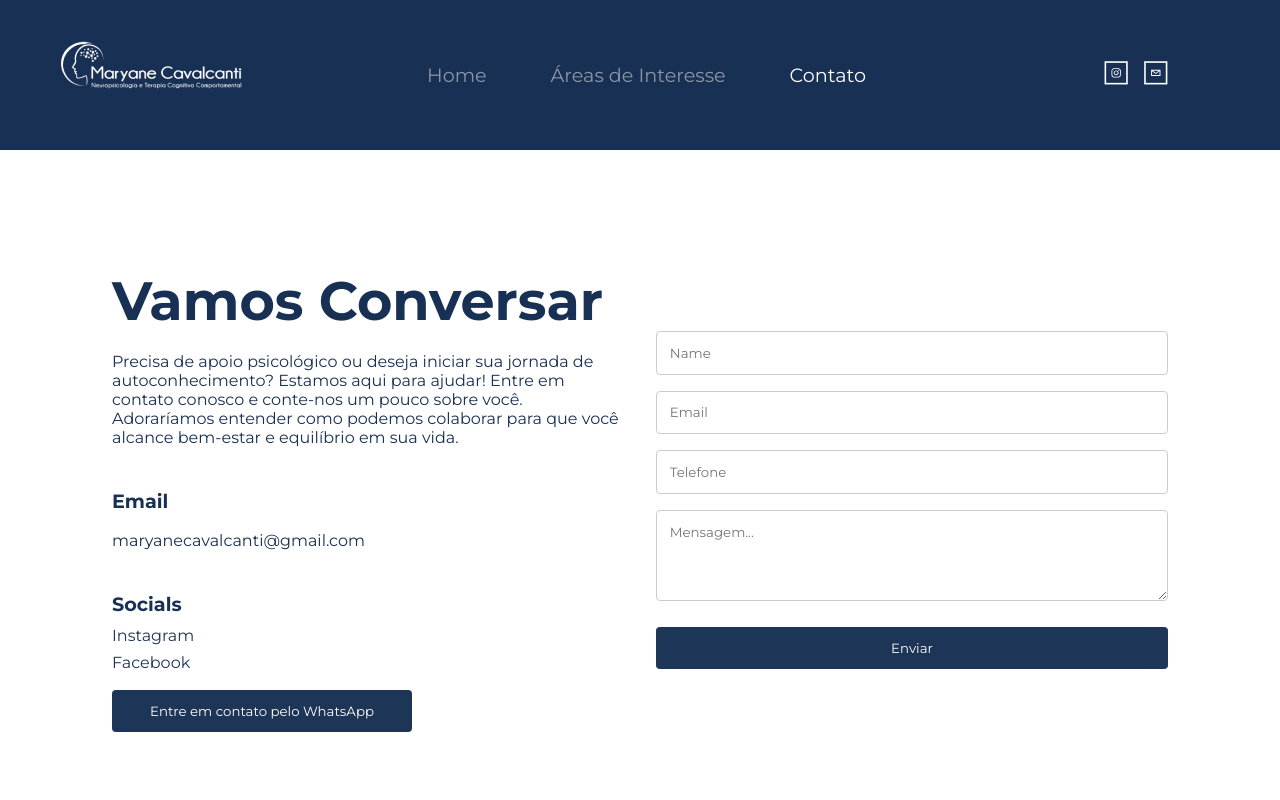
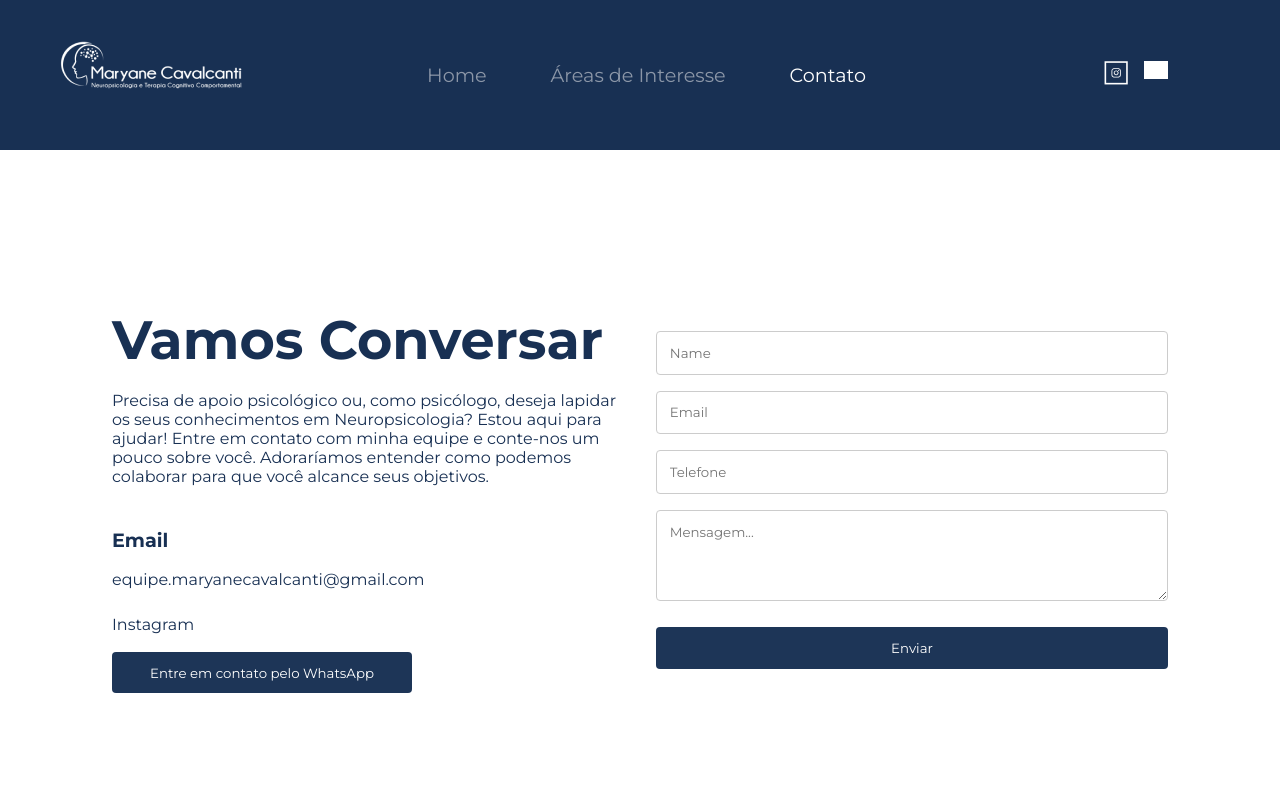
Before and after one commit to devgustavopaco/SiteMary, a Next.js app: page /contato in a window 1280 px wide. Shown: the top 800 px of the page. Built offline with nearby package versions, Linux system fonts and the light colour scheme; grey boxes are pictures that could not be loaded.

Commit message:
email link

```diff
--- a/src/components/ContactForm/index.tsx
+++ b/src/components/ContactForm/index.tsx
@@ -1,5 +1,6 @@
 "use client";
 
+import Link from "next/link";
 import React, { FormEvent, useState } from "react";
 import { ToastContainer, toast } from "react-toastify";
 import "react-toastify/dist/ReactToastify.css";
@@ -64,29 +65,28 @@ const ContactForm: React.FC = () => {
     window.open("https://wa.me/5585998482733", "_blank", "noopener,noreferrer");
   };
 
+  const gmailLink = `https://mail.google.com/mail/?view=cm&fs=1&to=equipe.maryanecavalcanti@gmail.com`;
+
   return (
     <div className={styles.background}>
       <div className={styles.contactContainer}>
         <div className={styles.contactText}>
           <h2>Vamos Conversar</h2>
           <p>
-            Precisa de apoio psicológico ou deseja iniciar sua jornada de
-            autoconhecimento? Estamos aqui para ajudar! Entre em contato conosco
-            e conte-nos um pouco sobre você. Adoraríamos entender como podemos
-            colaborar para que você alcance bem-estar e equilíbrio em sua vida.
+            Precisa de apoio psicológico ou, como psicólogo, deseja lapidar os
+            seus conhecimentos em Neuropsicologia? Estou aqui para ajudar! Entre
+            em contato com minha equipe e conte-nos um pouco sobre você.
+            Adoraríamos entender como podemos colaborar para que você alcance
+            seus objetivos.
           </p>
 
           <h3>Email</h3>
-          <p>maryanecavalcanti@gmail.com</p>
-          <h3>Socials</h3>
-          <ul>
-            <li>
-              <a href="#">Instagram</a>
-            </li>
-            <li>
-              <a href="#">Facebook</a>
-            </li>
-          </ul>
+          <Link href={gmailLink}>
+            <p>equipe.maryanecavalcanti@gmail.com</p>
+          </Link>
+          <Link href="https://www.instagram.com/maryanecavalcanti_/" passHref>
+            <p>Instagram</p>
+          </Link>
 
           <button
             onClick={handleWhatsAppClick}
--- a/src/components/ServicesGrid/index.tsx
+++ b/src/components/ServicesGrid/index.tsx
@@ -18,7 +18,7 @@ const services = [
     link: "/supervisao-clinica",
   },
   {
-    icon: "/icons/thinking.png",
+    icon: "/icons/book.png",
     text: "Grupo de Estudos Sou Neuropsi",
     link: "/grupo-de-estudos",
   },
```
Also changed, not shown: src/components/CND/index.tsx (+0 -7 lines), src/components/Neuro/index.tsx (+11 -7 lines), src/components/TCC/styles.module.scss (+4 -4 lines), public/icons/book.png (added), public/icons/email.svg (renamed from public/images/email.svg).
